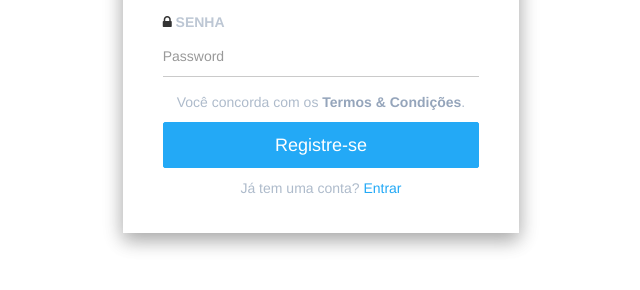
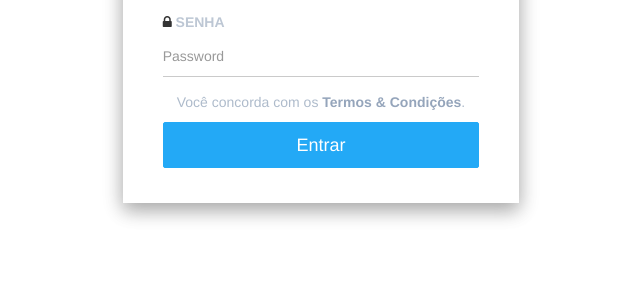
Before and after one commit to gisesonia/hackatoncampus, a plain HTML site: page login.html in a window 1280 px wide. Shown: the part 222-512 px from the top of the page, without its empty margins (319-959 px from the left). Drawn offline with Linux system fonts and the light colour scheme.

Commit message:
paginas de login

```diff
--- a/login.html
+++ b/login.html
@@ -60,9 +60,8 @@
 
 					<p class="text-center">Você concorda com os <strong>Termos & Condições</strong>.</p>
 
-					<button type="submit" class="btn-block btn btn-lg btn-primary">Registre-se</button>
+					<button type="submit" class="btn-block btn btn-lg btn-primary">Entrar</button>
 
-					<p class="text-center">Já tem uma conta? <a href="#">Entrar</a></p>
 				</form>
 			</div>
 		</div>
```
